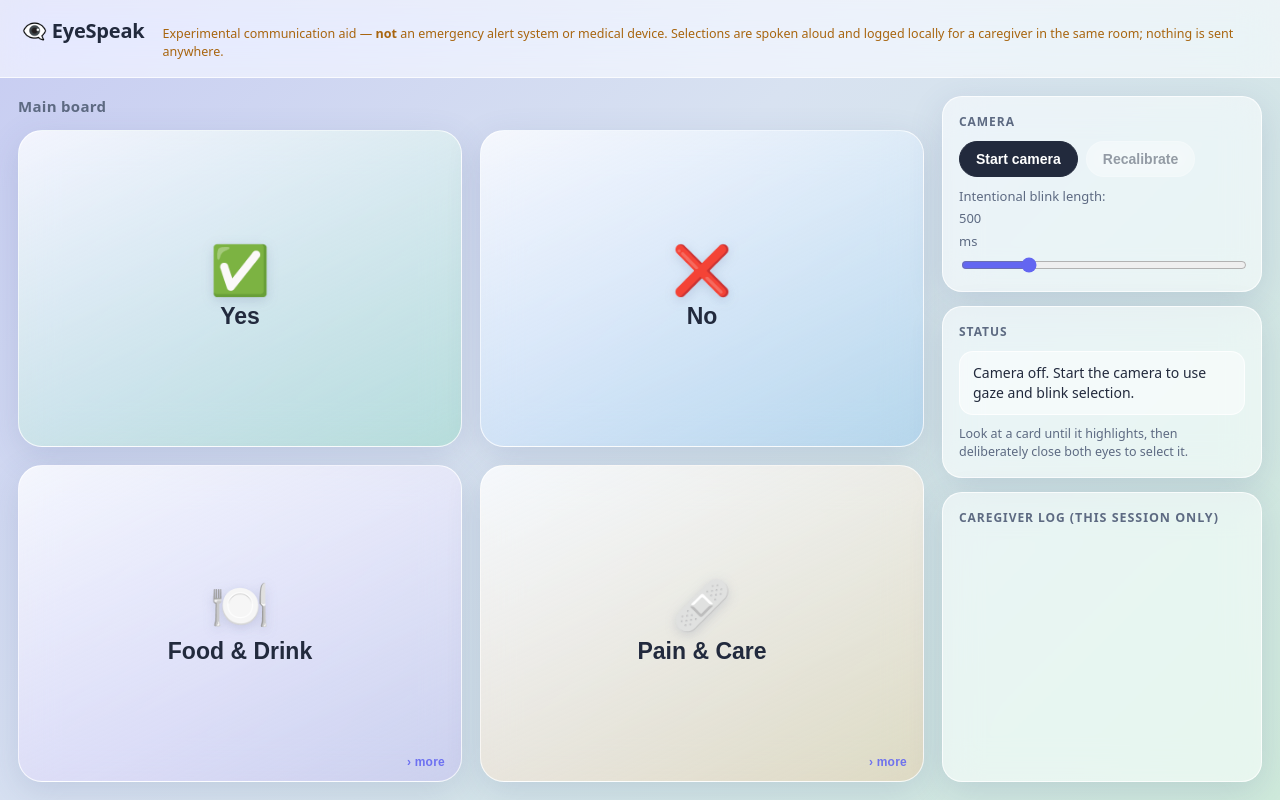
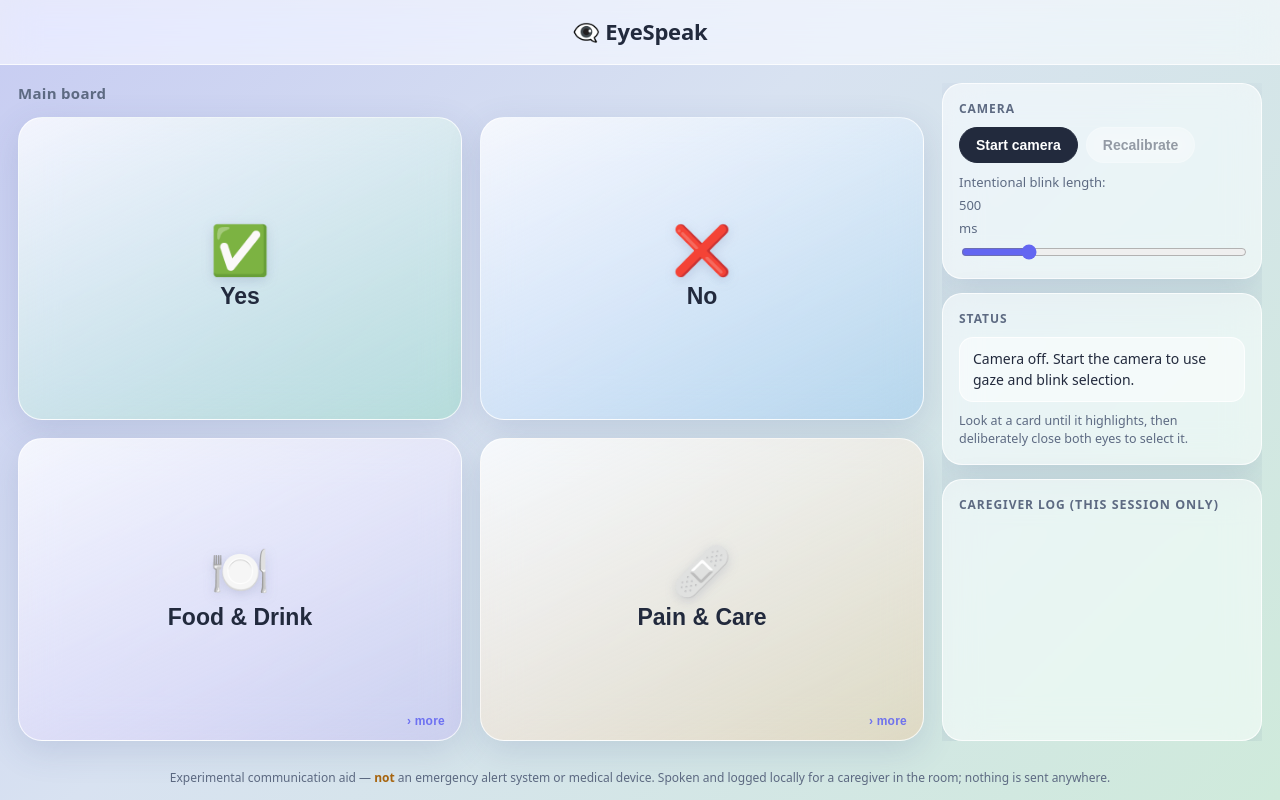
Before and after one commit to Hamzas-github/eyespeak, a plain HTML site: page eye-tracker-aac.html in a window 1280 px wide. Drawn offline with Linux system fonts and the light colour scheme; a script that the page names is missing.

Commit message:
Center logo, move disclaimer to footer, fix log hidden by camera
- header now just the centered EyeSpeak logo
- safety disclaimer moved to a small footer
- cap camera preview at 150px and give the caregiver log a min
  height + internal scroll so the feed can't push it off-screen

```diff
--- a/eye-tracker-aac.html
+++ b/eye-tracker-aac.html
@@ -23,10 +23,11 @@
     color:var(--text); font:16px/1.45 ui-sans-serif,system-ui,Segoe UI,Roboto,Helvetica,Arial,sans-serif;
     display:flex; flex-direction:column; min-height:100%;
   }
-  header{padding:16px 22px; display:flex; flex-wrap:wrap; gap:8px 18px; align-items:baseline;
+  header{padding:16px 22px; display:flex; justify-content:center; align-items:center;
     background:var(--glass); -webkit-backdrop-filter:var(--blur); backdrop-filter:var(--blur); border-bottom:1px solid var(--glass-line)}
-  header h1{font-size:20px; margin:0; font-weight:700; letter-spacing:-.01em}
-  .disclaimer{font-size:12.5px; color:var(--warn); flex:1 1 320px}
+  header h1{font-size:22px; margin:0; font-weight:700; letter-spacing:-.01em}
+  footer{padding:10px 18px 14px; text-align:center; font-size:12px; color:var(--muted)}
+  footer strong{color:var(--warn)}
   main{flex:1; display:grid; grid-template-columns:1fr 320px; gap:18px; padding:18px; min-height:0}
   @media (max-width:880px){ main{grid-template-columns:1fr} }
 
@@ -66,7 +67,7 @@
     box-shadow:0 0 14px rgba(99,102,241,.55), inset 0 0 8px rgba(255,255,255,.6)}
 
   /* Side panel */
-  aside{display:flex; flex-direction:column; gap:14px; min-height:0}
+  aside{display:flex; flex-direction:column; gap:14px; min-height:0; overflow-y:auto}
   .panel{background:var(--glass); -webkit-backdrop-filter:var(--blur); backdrop-filter:var(--blur);
     border:1px solid var(--glass-line); border-radius:20px; padding:16px; box-shadow:var(--shadow)}
   .panel h2{font-size:12px; text-transform:uppercase; letter-spacing:.08em; color:var(--muted); margin:0 0 10px; font-weight:700}
@@ -82,7 +83,7 @@
   input[type=range]{width:100%; accent-color:var(--accent)}
   #status{font-size:14px; padding:11px 13px; border-radius:14px; background:rgba(255,255,255,.5); border:1px solid var(--glass-line); color:var(--text)}
   #status.ok{color:var(--ok)} #status.warn{color:var(--warn)} #status.bad{color:var(--bad)}
-  #log{list-style:none; margin:0; padding:0; overflow:auto; max-height:240px; font-size:14px}
+  #log{list-style:none; margin:0; padding:0; overflow:auto; flex:1; min-height:60px; font-size:14px}
   #log li{padding:8px 6px; border-bottom:1px solid rgba(40,50,90,.1); display:flex; justify-content:space-between; gap:10px}
   #log time{color:var(--muted); font-variant-numeric:tabular-nums; font-size:12px}
   .muted{color:var(--muted); font-size:12.5px}
@@ -109,7 +110,8 @@
   /* our own mirror of the camera stream, shown in the Status panel */
   #camMount{margin:0 0 12px; border-radius:14px; overflow:hidden; background:rgba(40,50,90,.12); border:1px solid var(--glass-line)}
   #camMount:empty{display:none}
-  #camMount video{width:100%; height:auto; display:block; transform:scaleX(-1)}  /* mirror like a selfie */
+  /* cap the preview so it can't push the caregiver log out of the side column */
+  #camMount video{width:100%; max-height:150px; object-fit:cover; display:block; transform:scaleX(-1)}  /* mirror like a selfie */
   /* gaze calibration target */
   #calDot{position:fixed; width:26px; height:26px; margin:-13px 0 0 -13px; border-radius:50%;
     background:radial-gradient(circle at 50% 50%, #fff 0 30%, var(--accent) 45% 100%);
@@ -120,7 +122,6 @@
 <body>
 <header>
   <h1>👁️‍🗨️ EyeSpeak</h1>
-  <div class="disclaimer">Experimental communication aid — <strong>not</strong> an emergency alert system or medical device. Selections are spoken aloud and logged locally for a caregiver in the same room; nothing is sent anywhere.</div>
 </header>
 
 <main>
@@ -148,12 +149,14 @@
       <p class="muted" id="modeHint" style="margin:10px 0 0">Look at a card until it highlights, then deliberately close both eyes to select it.</p>
     </div>
 
-    <div class="panel" style="flex:1; min-height:0; display:flex; flex-direction:column">
+    <div class="panel" style="flex:1 1 160px; min-height:160px; display:flex; flex-direction:column">
       <h2>Caregiver log <span class="muted">(this session only)</span></h2>
       <ul id="log" aria-live="polite"></ul>
     </div>
   </aside>
 </main>
+
+<footer>Experimental communication aid — <strong>not</strong> an emergency alert system or medical device. Spoken and logged locally for a caregiver in the room; nothing is sent anywhere.</footer>
 
 <div id="cursor"></div>
 <svg id="ring" width="120" height="120" viewBox="0 0 120 120" aria-hidden="true">
```
